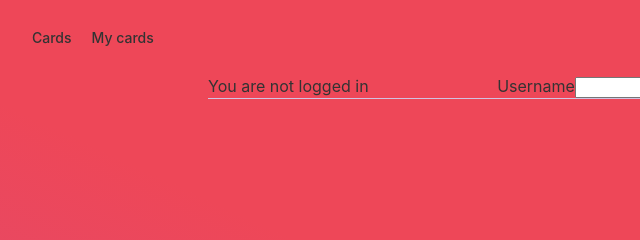
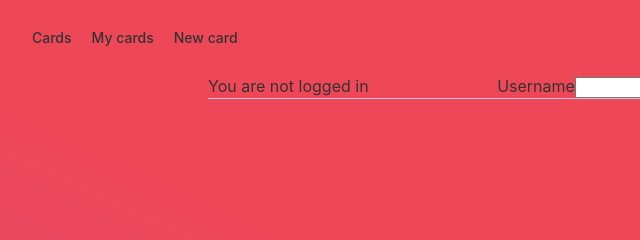
Before and after one commit to painpita/anki-kuroco, a Gatsby site: page /profile in a window 1280 px wide. Shown: the top 240 px of the page, 0-640 px from the left. Built offline with nearby package versions, Linux system fonts and the light colour scheme; Gatsby itself is replaced by a stand-in of ours; no server answers.

Commit message:
UPDATED : added form links

```diff
--- a/src/components/Header.js
+++ b/src/components/Header.js
@@ -27,11 +27,23 @@ const Header = ({ siteTitle }) => (
       <Link
         to="/my-cards"
         style={{
+          marginRight:"20px",
           fontSize: `var(--font-sm)`,
           textDecoration: `none`,
         }}
       >
         My cards
+      </Link>
+      <Link
+        to="/new"
+        style={{
+          marginRight:"20px",
+
+          fontSize: `var(--font-sm)`,
+          textDecoration: `none`,
+        }}
+      >
+        New card
       </Link>
     </span>
 
```
Also changed, not shown: src/components/header.js (+12 -0 lines).
